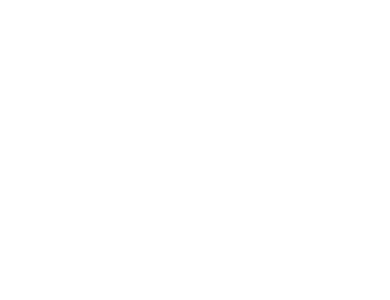
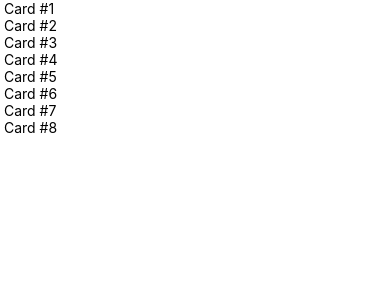
Before and after one commit to MandicNikola/animations, a React Native app: screen / in a window 390 px wide. Shown: the top 300 px of the page. Built offline with nearby package versions, Linux system fonts and the light colour scheme.

Commit message:
added rotation and panResponder do Deck component

```diff
--- a/src/Deck.js
+++ b/src/Deck.js
@@ -1,13 +1,77 @@
 import React, { Component } from 'react';
-import { View, Animated } from 'react-native';
+import {
+    View,
+    Animated,
+    PanResponder
+ } from 'react-native';
+
 
 
 class Deck extends Component {
 
+    constructor(props)
+    {
+        super(props);
+        const position = new Animated.ValueXY();
+
+        const panResponder = PanResponder.create({
+            onStartShouldSetPanResponder: () => true,
+            onPanResponderMove: (event, gesture) => {
+                position.setValue({ x: gesture.dx, y: gesture.dy });
+            },
+            onPanResponderRelease: () => {}
+        });
+
+        this.state = { panResponder, position };
+    }
+
+    getCardStyle()
+    {
+        const { position } = this.state;
+        const rotate = position.x.interpolate({
+            inputRange: [-500,0,500],
+            outputRange: ['-120deg', '0deg', '120deg']
+        });
+
+
+        return {
+            ...position.getLayout(),
+            transform: [{ rotate }]
+        };
+    }
+
+
+
+    renderCards()
+    {
+        return this.props.data.map(
+            (item, index) => {
+
+                if(index === 0)
+                {
+                    return (
+                        <Animated.View
+                            key={ item.id }
+                            style = { this.getCardStyle() }
+                            {...this.state.panResponder.panHandlers}
+                        >
+                            { this.props.renderCard(item) }
+                        </Animated.View>
+
+                    );
+                }
+
+                return this.props.renderCard(item);
+        });
+    }
+
+
     render()
     {
         return(
-            <View />
+            <View>
+                {this.renderCards()}
+            </View>
         );
     }
 
```
